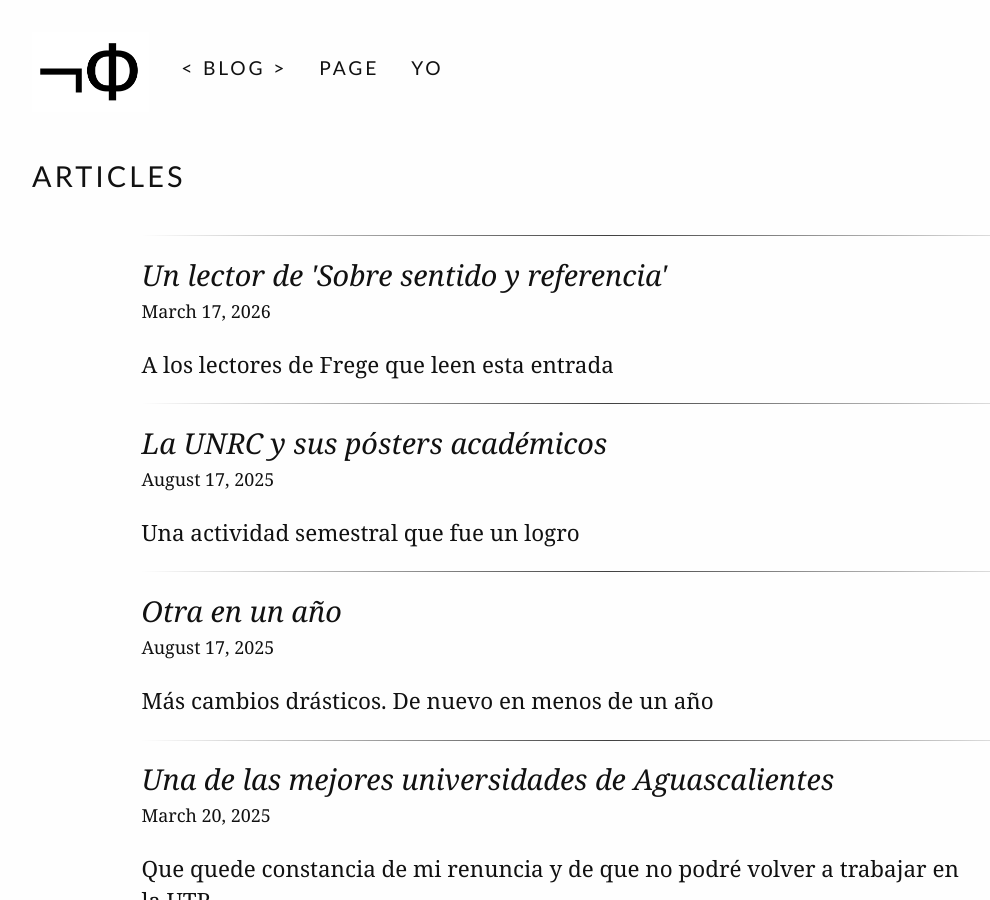
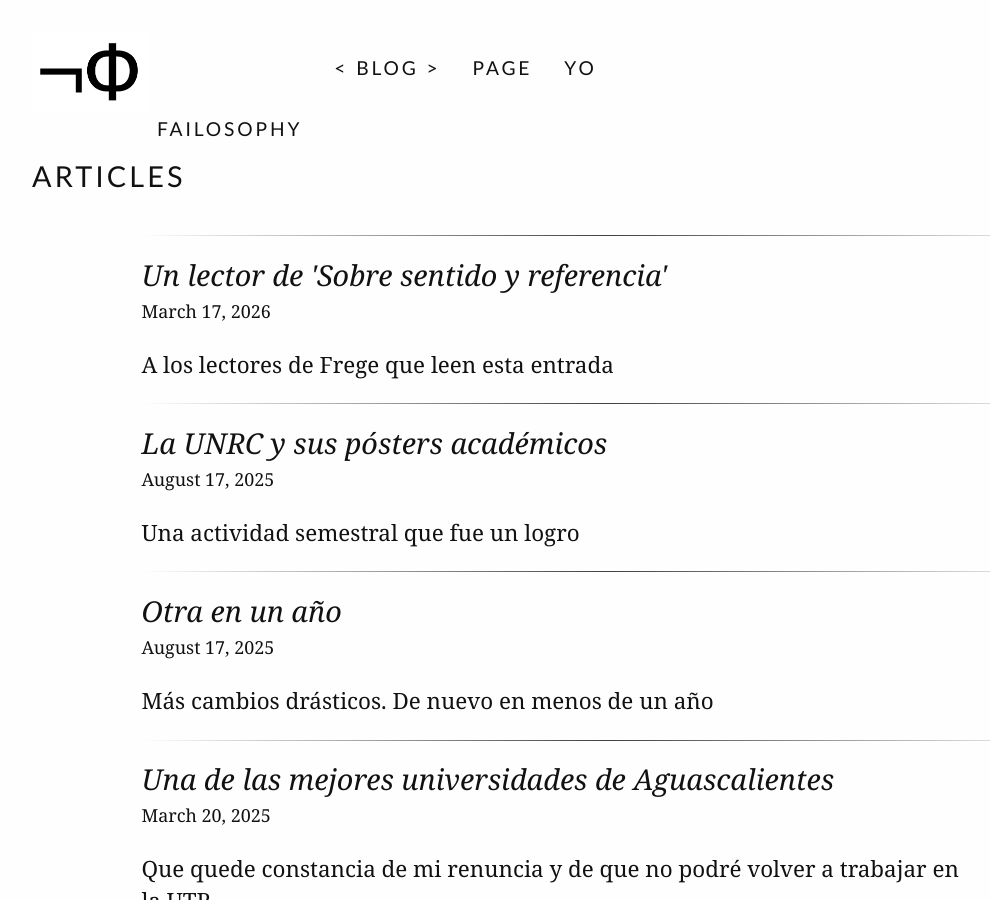
Before and after one commit to Oiuhukt/failosophy, a Jekyll site: the page built from index.html, in a window 1280 px wide and 900 px high. Shown: the whole window, without its empty margins (32-1022 px from the left). Built offline with Jekyll 4.4.1, drawn with Linux system fonts in a browser that asks for light colours; some web fonts are replaced.

Commit message:
faltan imágenes, modificando márgenes

```diff
--- a/_includes/header.html
+++ b/_includes/header.html
@@ -1,15 +1,28 @@
 <!--- Header and nav template site-wide -->
 <header>
     <nav class="group">
-	<a href="{{site.baseurl}}/"><img class="badge" src="{{site.baseurl}}/assets/img/badge_1.png" alt="CH"></a>
-	{% for node in site.pages %}
-		{% unless node.nav_exclude %}
-		    {% if page.url == node.url %}
-		      <a class="active" href="{{node.url | prepend: site.baseurl}}" class="active">{{node.title}}</a>
-		    {% else %}
-		      <a href="{{node.url | prepend: site.baseurl}}">{{node.title}}</a>
-		    {% endif %}
-	    {% endunless %}
-  	{% endfor %}
-	</nav>
+        <div class="site-branding">
+            <a href="{{site.baseurl}}/">
+                <img
+                    class="badge"
+                    src="{{site.baseurl}}/assets/img/badge_1.png"
+                    alt="CH"
+                />
+                <span class="site-title">failosophy</span>
+            </a>
+        </div>
+        <div class="nav-links">
+            {% for node in site.pages %} {% unless node.nav_exclude %} {% if page.url
+            == node.url %}
+            <a
+                class="active"
+                href="{{node.url | prepend: site.baseurl}}"
+                class="active"
+                >{{node.title}}</a
+            >
+            {% else %}
+            <a href="{{node.url | prepend: site.baseurl}}">{{node.title}}</a>
+            {% endif %} {% endunless %} {% endfor %}
+        </div>
+    </nav>
 </header>
```
